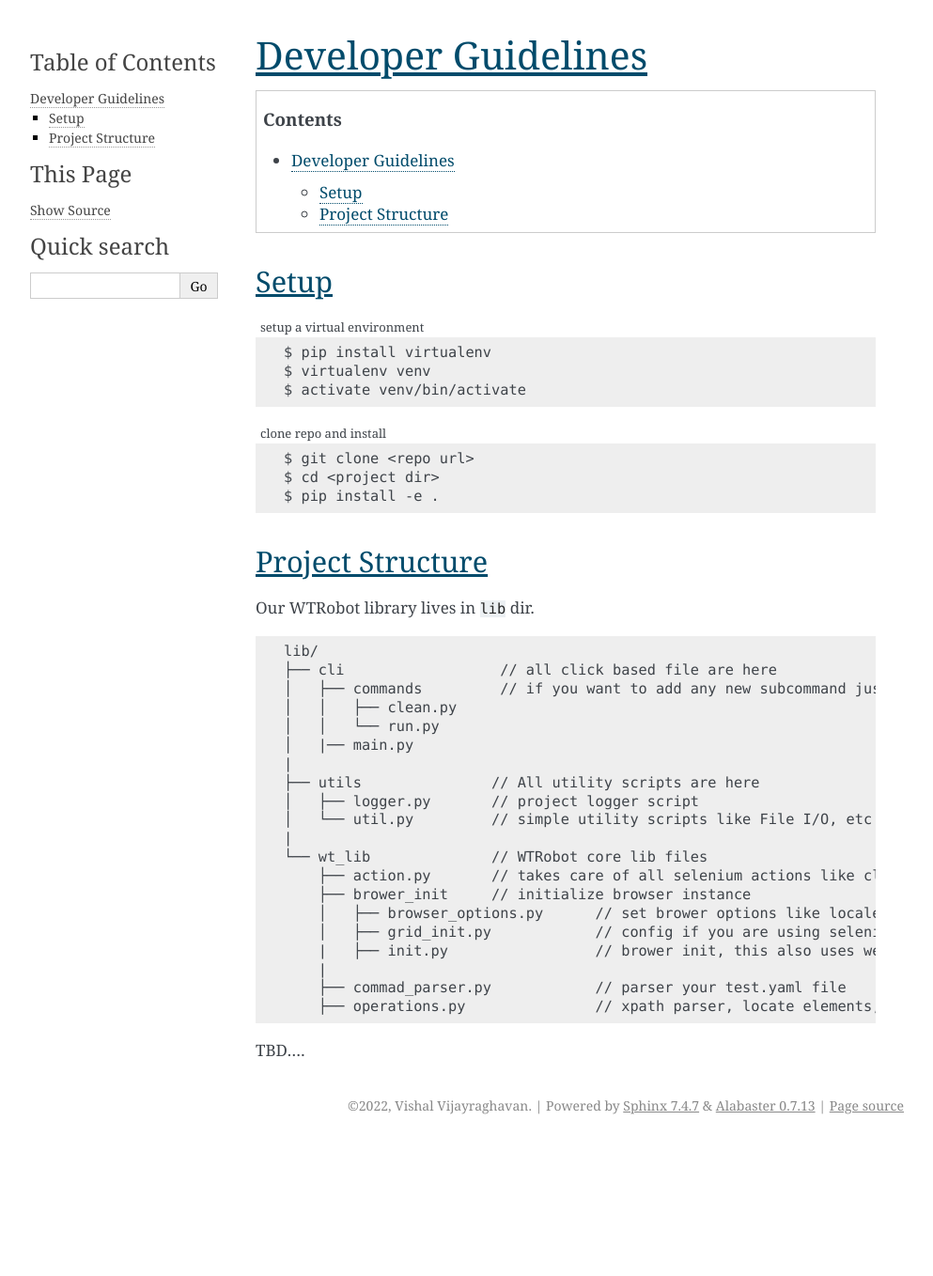
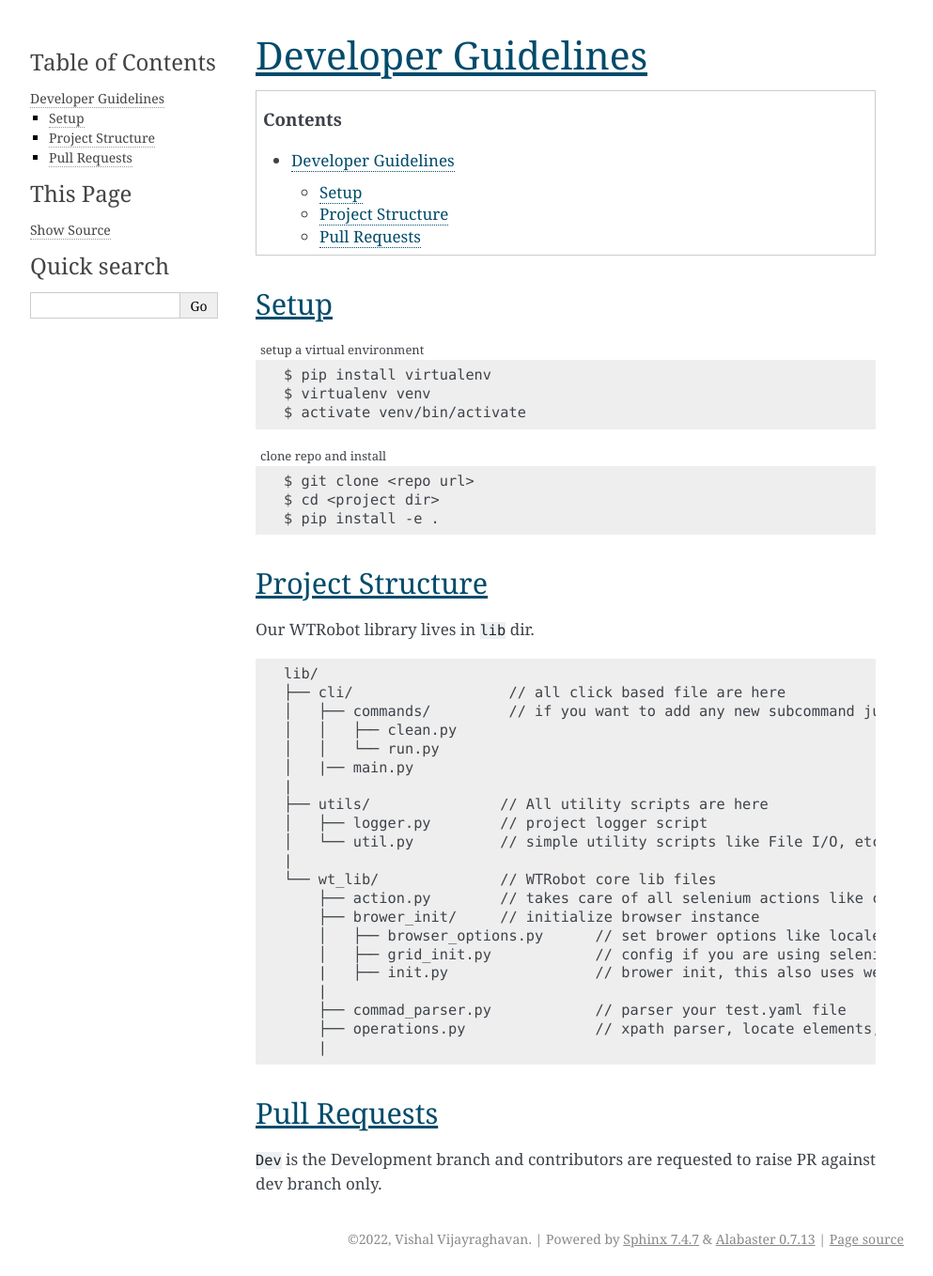
Before and after one commit to wtrobot/wtrobot, a Sphinx documentation site: the page built from docs/source/src/dev_guidelines.rst, in a window 1280 px wide. Shown: the whole page at 94% size, without its empty margins (148-1141 px from the left). Built offline with Sphinx 7.4.7, drawn with Linux system fonts in a browser that asks for light colours; before the commit the page ends 1216 px from its top, so only the background shows below that.

```diff
--- a/docs/source/conf.py
+++ b/docs/source/conf.py
@@ -9,7 +9,7 @@
 project = 'WTRobot'
 copyright = '2022, Vishal Vijayraghavan'
 author = 'Vishal Vijayraghavan'
-version = '1.0.0rc3'
+
 # -- General configuration ---------------------------------------------------
 # https://www.sphinx-doc.org/en/master/usage/configuration.html#general-configuration
 
--- a/docs/source/index.rst
+++ b/docs/source/index.rst
@@ -6,9 +6,13 @@
 WTRobot
 =======
 
+
+
 A web automation framework inspired from behave and robot framework.
 
 It is a tool to minimize your dependencies on XPATHs for writing end to end automation.
+
+
 
 
 .. toctree::
--- a/docs/source/src/dev_guidelines.rst
+++ b/docs/source/src/dev_guidelines.rst
@@ -30,24 +30,28 @@ Our WTRobot library lives in :code:`lib` dir.
 .. code-block::
 
     lib/
-    ├── cli                  // all click based file are here
-    │   ├── commands         // if you want to add any new subcommand just add a new file here
+    ├── cli/                  // all click based file are here
+    │   ├── commands/         // if you want to add any new subcommand just add a new file here
     │   │   ├── clean.py
     │   │   └── run.py
     │   |── main.py
     |
-    ├── utils               // All utility scripts are here
-    │   ├── logger.py       // project logger script
-    │   └── util.py         // simple utility scripts like File I/O, etc
+    ├── utils/               // All utility scripts are here
+    │   ├── logger.py        // project logger script
+    │   └── util.py          // simple utility scripts like File I/O, etc
     |
-    └── wt_lib              // WTRobot core lib files
-        ├── action.py       // takes care of all selenium actions like click, input, etc
-        ├── brower_init     // initialize browser instance
+    └── wt_lib/              // WTRobot core lib files
+        ├── action.py        // takes care of all selenium actions like click, input, etc
+        ├── brower_init/     // initialize browser instance
         │   ├── browser_options.py      // set brower options like locale, etc
         │   ├── grid_init.py            // config if you are using selenium grid
         |   ├── init.py                 // brower init, this also uses weddriver_manager
         |
         ├── commad_parser.py            // parser your test.yaml file
         ├── operations.py               // xpath parser, locate elements, etc
+        |
 
-TBD....
+Pull Requests
+*************
+
+:code:`Dev` is the Development branch and contributors are requested to raise PR against dev branch only.
--- a/docs/source/src/test_syntax.rst
+++ b/docs/source/src/test_syntax.rst
@@ -8,7 +8,7 @@ Test.yml Syntax
 Template
 ********
 
-.. code-block:: yml
+.. code-block:: yaml
 
     testcase:
         step1:
```
Also changed, not shown: other parts of docs/source/index.rst (+1 -0 lines), docs/source/src/getting_started.rst (+10 -0 lines).
